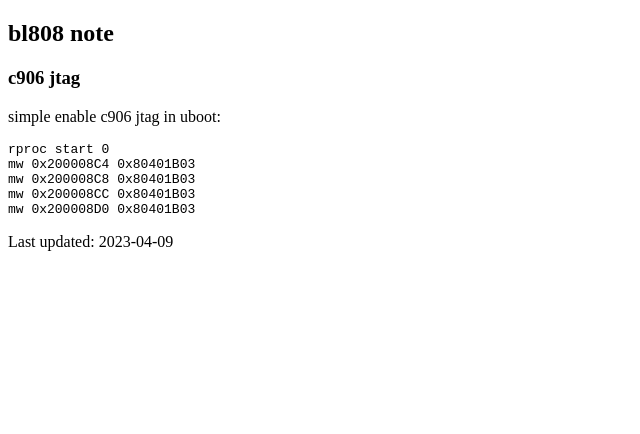
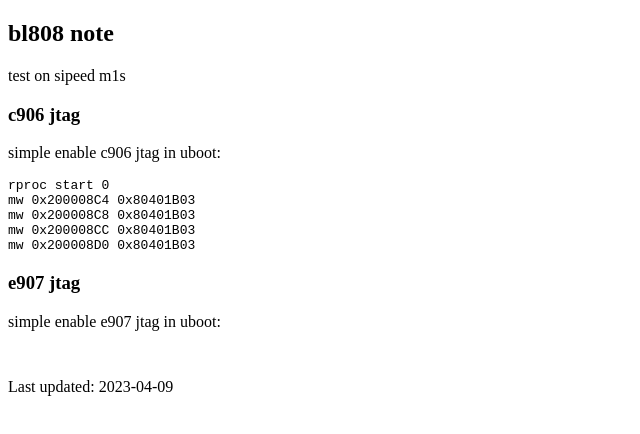
Before and after one commit to newluhux/newluhux.github.io, a plain HTML site: page 2023-04-09-bl808-note.html in a window 1280 px wide. Shown: the whole page, without its empty margins (0-640 px from the left). Drawn offline with Linux system fonts and the light colour scheme.

Commit message:
update bl808 note

```diff
--- a/2023-04-09-bl808-note.html
+++ b/2023-04-09-bl808-note.html
@@ -14,7 +14,11 @@
 <div id="outline-container-org0fd7fb0" class="outline-2">
 <h2 id="org0fd7fb0">bl808 note</h2>
 <div class="outline-text-2" id="text-org0fd7fb0">
+<p>
+test on sipeed m1s
+</p>
 </div>
+
 <div id="outline-container-orge627a6c" class="outline-3">
 <h3 id="orge627a6c">c906 jtag</h3>
 <div class="outline-text-3" id="text-orge627a6c">
@@ -32,6 +36,21 @@
 </div>
 </div>
 </div>
+
+
+<div id="outline-container-org606a9d8" class="outline-3">
+<h3 id="org606a9d8">e907 jtag</h3>
+<div class="outline-text-3" id="text-org606a9d8">
+<p>
+simple enable e907 jtag in uboot:
+</p>
+
+<div class="org-src-container">
+<pre class="src src-shell"><code></code>
+</pre>
+</div>
+</div>
+</div>
 </div>
 </div>
 <div id="postamble" class="status">
```
Also changed, not shown: 1 other file.
